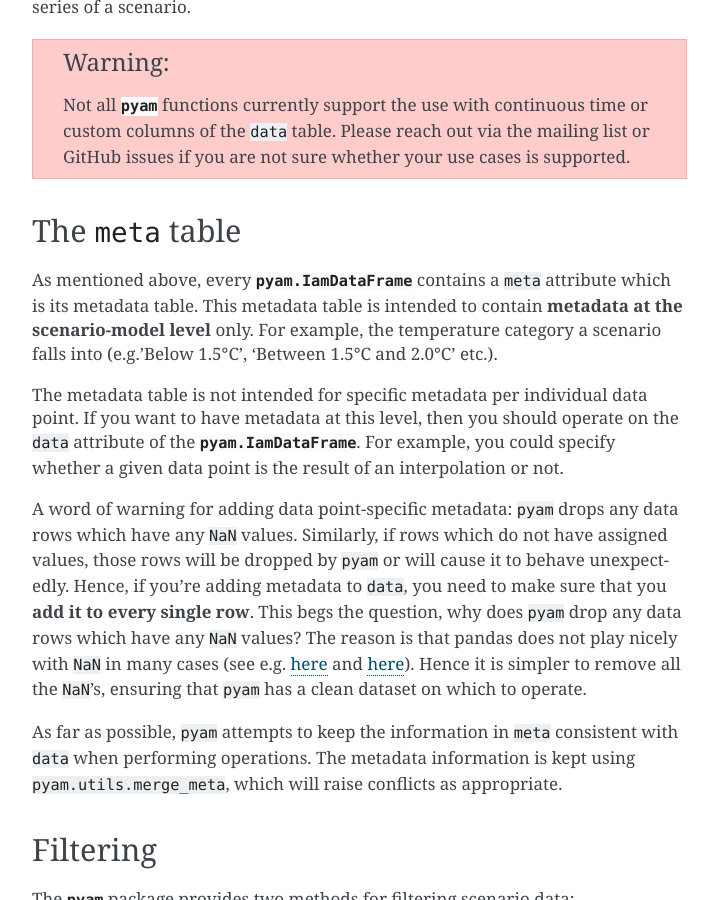
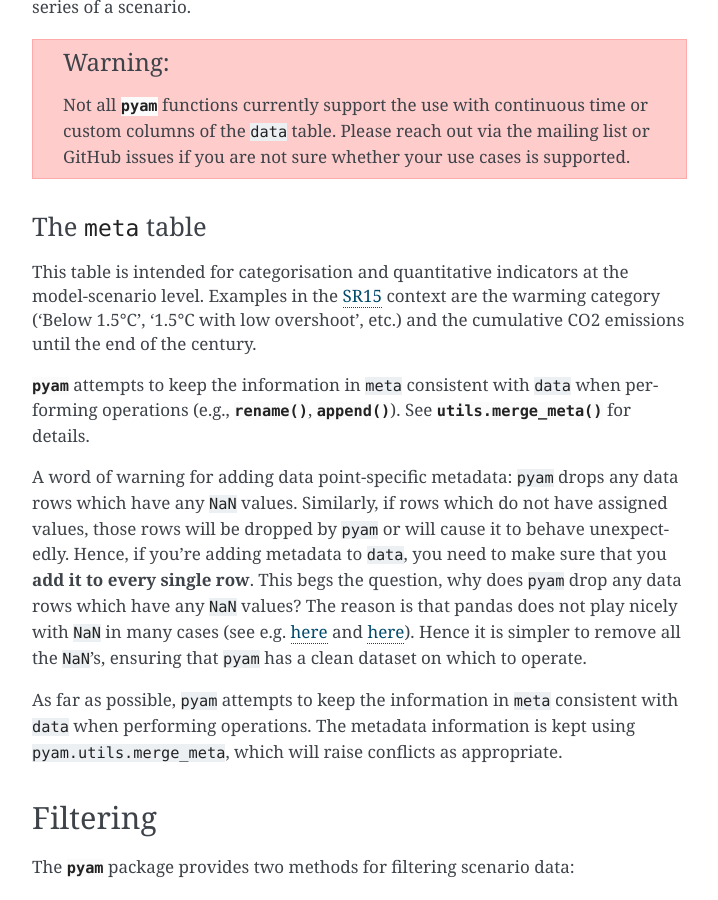
Before and after one commit to IAMconsortium/pyam, a Sphinx documentation site: the page built from doc/source/data.rst, in a window 1280 px wide and 900 px high, scrolled down 2382 px. Shown: the whole window, without its empty margins (393-1111 px from the left). Built offline with Sphinx 7.4.7, drawn with Linux system fonts in a browser that asks for light colours; pages that are not in the unit, such as notebooks, are missing from menus; cross-references to code outside the pages are shown as plain code.

Commit message:
rewrite section on `meta` table

```diff
--- a/doc/source/data.rst
+++ b/doc/source/data.rst
@@ -137,16 +137,18 @@ scenario.
     is supported.
 
 The :code:`meta` table
-----------------------
+~~~~~~~~~~~~~~~~~~~~~~
 
-As mentioned above, every :class:`pyam.IamDataFrame` contains a :code:`meta` attribute
-which is its metadata table.
-This metadata table is intended to contain **metadata at the scenario-model level** only.
-For example, the temperature category a scenario falls into (e.g.'Below 1.5°C', 'Between 1.5°C and 2.0°C' etc.).
+This table is intended for categorisation and quantitative indicators at the
+model-scenario level. Examples in the `SR15`_ context are the warming category
+('Below 1.5°C', '1.5°C with low overshoot', etc.) and the cumulative
+CO2 emissions until the end of the century.
 
-The metadata table is not intended for specific metadata per individual data point.
-If you want to have metadata at this level, then you should operate on the :code:`data` attribute of the :class:`pyam.IamDataFrame`.
-For example, you could specify whether a given data point is the result of an interpolation or not.
+:class:`pyam` attempts to keep the information in :code:`meta` consistent with
+:code:`data` when performing operations (e.g.,
+:meth:`rename() <pyam.IamDataFrame.rename>`,
+:meth:`append() <pyam.IamDataFrame.append>`).
+See :meth:`utils.merge_meta() <pyam.utils.merge_meta>` for details.
 
 A word of warning for adding data point-specific metadata: :code:`pyam` drops any data rows which have any :code:`NaN` values.
 Similarly, if rows which do not have assigned values, those rows will be dropped by :code:`pyam` or will cause it to behave unexpectedly.
```
